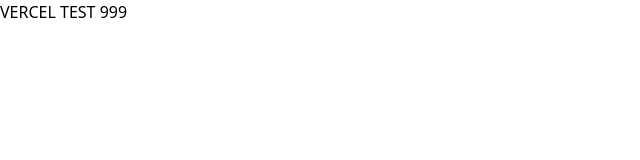
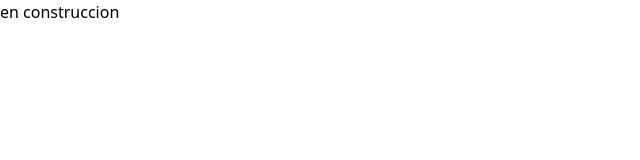
Before and after one commit to Orthonoba/orthonoba-app, a Next.js app: page /solicitar-demo in a window 1280 px wide. Shown: the top 160 px of the page, without its empty margins (0-640 px from the left). Built offline with nearby package versions, Linux system fonts and the light colour scheme.

Commit message:
simplify solicitar demo

```diff
--- a/app/solicitar-demo/page.tsx
+++ b/app/solicitar-demo/page.tsx
@@ -1,3 +1,3 @@
-export default function page() {
-  return <h1>VERCEL TEST 999</h1>;
+export default function () {
+  return <h1>en construccion</h1>;
 }
```
